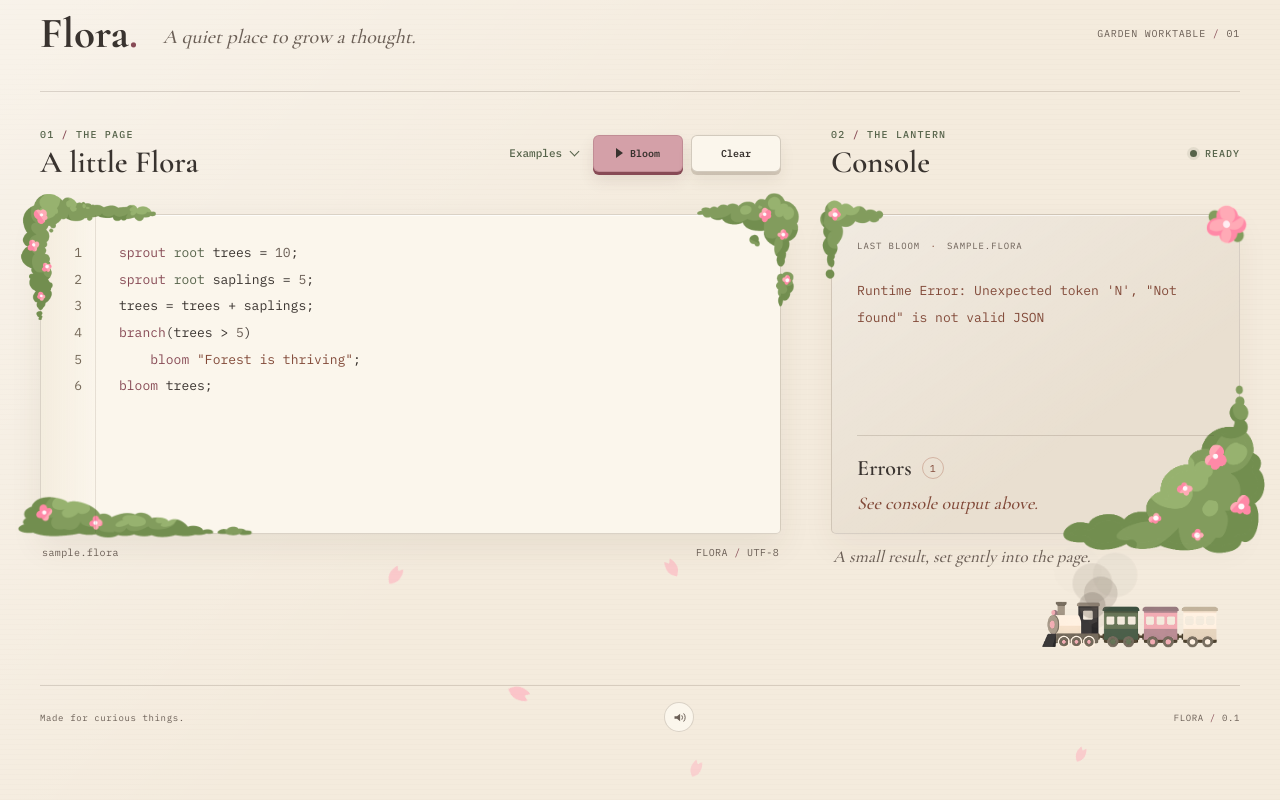
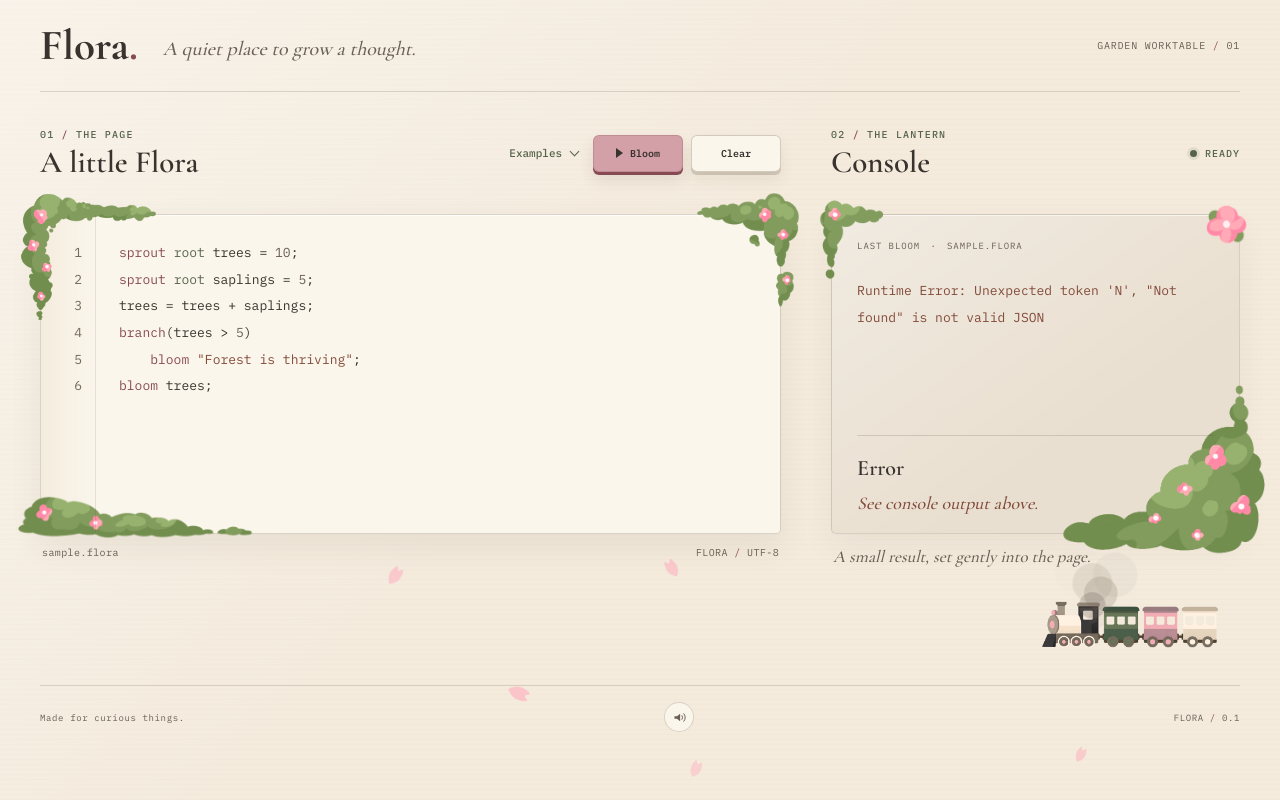
Before and after one commit to asg-dion/Flora_Language, a plain HTML site: page index.html in a window 1280 px wide. Both pictures are taken after a click on the button "Bloom". Drawn offline with nearby package versions, Linux system fonts and the light colour scheme; no server answers.

Commit message:
fix: header spacing and console errors

```diff
--- a/index.html
+++ b/index.html
@@ -82,8 +82,7 @@ bloom trees;</textarea>
           <pre class="console-output" id="console-output" aria-label="Console output" aria-live="polite" hidden></pre>
           <section class="error-section" aria-labelledby="errors-title" hidden>
             <div class="error-heading">
-              <h3 id="errors-title">Errors</h3>
-              <span class="error-count" id="error-count">0</span>
+              <h3 id="errors-title">Error</h3>
             </div>
             <p class="empty-error" id="error-output" aria-live="polite">Nothing caught this bloom.</p>
           </section>
--- a/script.js
+++ b/script.js
@@ -197,7 +197,6 @@ const consoleSurface = document.querySelector(".console-surface");
 const consoleEmpty = document.querySelector("#console-empty");
 const consoleOutput = document.querySelector("#console-output");
 const errorSection = document.querySelector(".error-section");
-const errorCount = document.querySelector("#error-count");
 const errorOutput = document.querySelector("#error-output");
 
 function fitConsoleSurface() {
@@ -320,8 +319,6 @@ function renderError(errorType, message) {
   consoleOutput.hidden = false;
   errorSection.hidden = false;
   consoleOutput.textContent = fullMessage;
-  errorCount.textContent = "1";
-  errorCount.classList.add("has-error");
   errorOutput.textContent = "See console output above.";
   errorOutput.classList.add("has-error");
   fitConsoleSurface();
@@ -335,8 +332,6 @@ function resetWorkspace() {
   consoleOutput.replaceChildren();
   consoleOutput.classList.remove("is-error");
   errorSection.hidden = true;
-  errorCount.textContent = "0";
-  errorCount.classList.remove("has-error");
   consoleSurface.classList.remove("is-expanded");
   errorOutput.textContent = "Nothing caught this bloom.";
   errorOutput.classList.remove("has-error");
@@ -365,8 +360,6 @@ runButton.addEventListener("click", async () => {
   consoleEmpty.hidden = true;
   consoleOutput.hidden = true;
   errorSection.hidden = true;
-  errorCount.textContent = "0";
-  errorCount.classList.remove("has-error");
   consoleSurface.classList.remove("is-expanded");
   errorOutput.textContent = "Bloom in progress.";
   errorOutput.classList.remove("has-error");
--- a/style.css
+++ b/style.css
@@ -79,13 +79,13 @@ textarea {
   display: flex;
   align-items: center;
   gap: 25px;
-  padding-block: 12px;
+  padding: 24px 0 12px;
 }
 
 .header-divider {
   flex: none;
   height: 1px;
-  margin: 24px 0;
+  margin: 12px 0 24px;
   border: 0;
   background: var(--line);
 }
@@ -622,17 +622,6 @@ h3 {
   font-weight: 600;
 }
 
-.error-count {
-  min-width: 22px;
-  height: 22px;
-  display: grid;
-  place-items: center;
-  border: 1px solid rgba(104, 116, 91, 0.28);
-  border-radius: 50%;
-  color: var(--moss);
-  font-size: 10px;
-}
-
 .empty-error {
   margin: 11px 0 0;
   color: var(--ink-soft);
@@ -641,13 +630,8 @@ h3 {
   font-style: italic;
 }
 
-.empty-error.has-error,
-.error-count.has-error {
+.empty-error.has-error {
   color: var(--clay);
-}
-
-.error-count.has-error {
-  border-color: rgba(169, 101, 78, 0.36);
 }
 
 .console-footnote {
```
